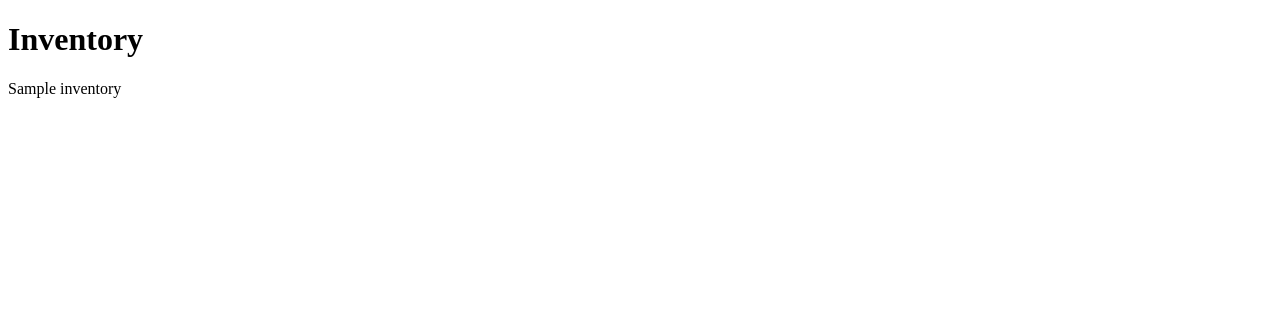
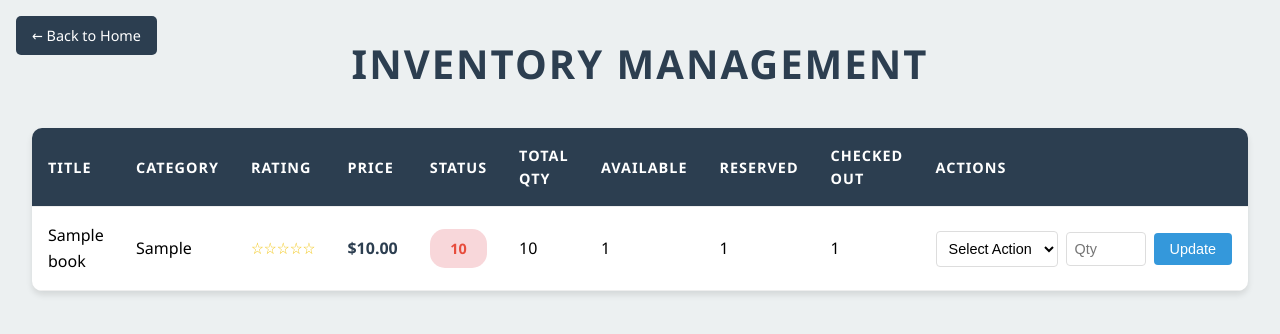
Before and after one commit to KyleSpicer/Group-2-Project, a Flask app: template templates/inventory.html in a window 1280 px wide. Shown: the top 334 px of the page. Run offline with Flask 3, Linux system fonts and the light colour scheme; the template is opened without the code that fills it: most values are stand-ins (such as "Sample title", 1, 10 or a date in 2020); parts of the project's set-up code (start-up, migrations or seed data) failed here and were passed over.

Commit message:
Update repo for Week 2 contributions

```diff
--- a/src/main.py
+++ b/src/main.py
@@ -1,29 +1,115 @@
 """Main entry point for Bookstore Management System"""
 
-from flask import Flask, render_template
+from flask import Flask, render_template, request, redirect
 import pandas as pd
+import os
 
-app = Flask(__name__, template_folder="../templates")
+# Create Flask app and tell it where to find templates and static files
+app = Flask(__name__,
+           template_folder="../templates",
+           static_folder="../static")
 
-bookstore_db_path = "dataset/bookstore_db.csv"
+# Get full path to the CSV database
+bookstore_db_path = os.path.abspath(os.path.join(os.path.dirname(__file__), "dataset", "bookstore_db.csv"))
 
-# --- LOAD DATA ON STARTUP ---
-# Read CSV into pandas DataFrame when app starts
-inventory_df = pd.read_csv(bookstore_db_path)
-
-# --- ROUTES ---
+# Home page
 @app.route('/')
 def home():
     return render_template('home.html', title="Group 2 Bookstore Management System")
 
-# Placeholder routes for modularization
+# Inventory display and logic
 @app.route('/inventory')
 def inventory():
-    # Just show column names as a demo
-    # Convert the dataframe to HTML for better display
-    inventory_html = inventory_df.to_html(classes='table table-striped')
-    return render_template('inventory.html', inventory=inventory_html)
+    try:
+        # Load inventory CSV
+        df = pd.read_csv(bookstore_db_path)
 
+        # Add necessary columns if they don't exist
+        if 'Available_Count' not in df.columns:
+            df['Available_Count'] = df['Quantity']
+        if 'Reserved_Count' not in df.columns:
+            df['Reserved_Count'] = 0
+        if 'Checked_Out_Count' not in df.columns:
+            df['Checked_Out_Count'] = 0
+        if 'Lost_Count' in df.columns:
+            df.drop(columns=['Lost_Count'], inplace=True)  # Remove deprecated Lost column
+
+        # Stock status is based only on available books
+        df['Stock'] = df['Available_Count'].apply(lambda x: 'Out of stock' if x == 0 else 'In stock')
+
+        # Save updates
+        df.to_csv(bookstore_db_path, index=False)
+
+        # Send inventory to template
+        return render_template('inventory.html', books=df.to_dict(orient='records'))
+    except Exception as e:
+        print(f"Error loading inventory: {str(e)}")
+        return f"Error loading inventory: {str(e)}"
+
+# Update inventory based on user input
+@app.route('/update_status', methods=['POST'])
+def update_status():
+    try:
+        title = request.form.get('title')  # Book title
+        action = request.form.get('status')  # What the user selected (e.g., "Checked Out")
+        quantity_change = request.form.get('quantity_change')  # Optional number input
+
+        # Load current data
+        df = pd.read_csv(bookstore_db_path)
+        mask = df['Title'] == title  # Find the row for the given book
+
+        # Make sure required columns exist
+        for col in ['Available_Count', 'Reserved_Count', 'Checked_Out_Count']:
+            if col not in df.columns:
+                df[col] = 0
+
+        # Convert quantity input to integer
+        if quantity_change:
+            try:
+                quantity_change = int(quantity_change)
+            except ValueError:
+                quantity_change = 0
+        else:
+            quantity_change = 0
+
+        # Logic for each action type
+        if action == "Add Book" and quantity_change > 0:
+            df.loc[mask, 'Quantity'] += quantity_change
+            df.loc[mask, 'Available_Count'] += quantity_change
+        elif action == "Checked Out" and quantity_change > 0:
+            available = df.loc[mask, 'Available_Count'].values[0]
+            if available >= quantity_change:
+                df.loc[mask, 'Checked_Out_Count'] += quantity_change
+                df.loc[mask, 'Available_Count'] -= quantity_change
+        elif action == "Reserved" and quantity_change > 0:
+            available = df.loc[mask, 'Available_Count'].values[0]
+            if available >= quantity_change:
+                df.loc[mask, 'Reserved_Count'] += quantity_change
+                df.loc[mask, 'Available_Count'] -= quantity_change
+        elif action == "Lost" and quantity_change > 0:
+            available = df.loc[mask, 'Available_Count'].values[0]
+            quantity = df.loc[mask, 'Quantity'].values[0]
+            if quantity >= quantity_change:
+                df.loc[mask, 'Quantity'] -= quantity_change
+                if available >= quantity_change:
+                    df.loc[mask, 'Available_Count'] -= quantity_change
+        elif action == "Return" and quantity_change > 0:
+            checked_out = df.loc[mask, 'Checked_Out_Count'].values[0]
+            if checked_out >= quantity_change:
+                df.loc[mask, 'Checked_Out_Count'] -= quantity_change
+                df.loc[mask, 'Available_Count'] += quantity_change
+
+        # Update stock display
+        df['Stock'] = df['Available_Count'].apply(lambda x: 'Out of stock' if x == 0 else 'In stock')
+
+        # Save updates
+        df.to_csv(bookstore_db_path, index=False)
+        return redirect('/inventory')
+    except Exception as e:
+        print(f"Error updating inventory: {str(e)}")
+        return f"Error updating inventory: {str(e)}"
+
+# Placeholder pages for future development
 @app.route('/customer_order')
 def customer_order():
     return "Customer order module will go here."
@@ -36,6 +122,7 @@ def supplier_order():
 def records():
     return "Records module will go here."
 
-
-if __name__=="__main__":
+# Run the app
+if __name__ == "__main__":
     app.run(debug=True)
+#
--- /dev/null
+++ b/static/css/styles.css
@@ -0,0 +1,232 @@
+/* Common Variables */
+:root {
+    --primary-color: #2c3e50;
+    --secondary-color: #3498db;
+    --accent-color: #e74c3c;
+    --background-color: #ecf0f1;
+    --success-color: #27ae60;
+    --warning-color: #f1c40f;
+}
+
+/* Reset and Base Styles */
+* {
+    margin: 0;
+    padding: 0;
+    box-sizing: border-box;
+}
+
+body {
+    font-family: 'Segoe UI', Tahoma, Geneva, Verdana, sans-serif;
+    line-height: 1.6;
+    background-color: var(--background-color);
+    min-height: 100vh;
+}
+
+/* Container Styles */
+.container {
+    width: 100%;
+    max-width: 1400px;
+    margin: 0 auto;
+    padding: 2rem;
+    text-align: center;
+}
+
+/* Typography */
+h1 {
+    color: var(--primary-color);
+    font-size: 2.5rem;
+    margin-bottom: 2rem;
+    text-transform: uppercase;
+    letter-spacing: 2px;
+    text-align: center;
+}
+
+/* Home Page Specific Styles */
+.menu-grid {
+    display: grid;
+    grid-template-columns: repeat(auto-fit, minmax(250px, 1fr));
+    gap: 1.5rem;
+    margin-top: 2rem;
+}
+
+.menu-item {
+    background: white;
+    padding: 2rem;
+    border-radius: 10px;
+    box-shadow: 0 4px 6px rgba(0, 0, 0, 0.1);
+    transition: transform 0.3s ease, box-shadow 0.3s ease;
+}
+
+.menu-item:hover {
+    transform: translateY(-5px);
+    box-shadow: 0 6px 12px rgba(0, 0, 0, 0.15);
+}
+
+.menu-button {
+    width: 100%;
+    padding: 1rem;
+    font-size: 1.1rem;
+    color: white;
+    background-color: var(--secondary-color);
+    border: none;
+    border-radius: 5px;
+    cursor: pointer;
+    transition: background-color 0.3s ease;
+}
+
+.menu-button:hover {
+    background-color: var(--primary-color);
+}
+
+.menu-icon {
+    font-size: 2rem;
+    margin-bottom: 1rem;
+    color: var(--primary-color);
+}
+
+/* Inventory Page Specific Styles */
+.back-button {
+    position: fixed;
+    top: 1rem;
+    left: 1rem;
+    padding: 0.5rem 1rem;
+    background-color: var(--primary-color);
+    color: white;
+    border: none;
+    border-radius: 5px;
+    cursor: pointer;
+    text-decoration: none;
+    font-size: 0.9rem;
+}
+
+.back-button:hover {
+    background-color: var(--secondary-color);
+}
+
+.table-container {
+    background: white;
+    border-radius: 10px;
+    box-shadow: 0 4px 6px rgba(0, 0, 0, 0.1);
+    overflow-x: auto;
+}
+
+table {
+    width: 100%;
+    border-collapse: collapse;
+    margin: 0;
+}
+
+th, td {
+    padding: 1rem;
+    text-align: left;
+    border-bottom: 1px solid #eee;
+}
+
+th {
+    background-color: var(--primary-color);
+    color: white;
+    font-weight: 600;
+    text-transform: uppercase;
+    font-size: 0.9rem;
+    letter-spacing: 1px;
+}
+
+tr:nth-child(even) {
+    background-color: #f8f9fa;
+}
+
+tr:hover {
+    background-color: #f1f3f5;
+}
+
+.stock-status {
+    padding: 0.5rem 1rem;
+    border-radius: 15px;
+    font-size: 0.9rem;
+    font-weight: 600;
+    display: block;
+    width: 100%;
+    text-align: center;
+    white-space: nowrap;
+}
+
+.in-stock {
+    background-color: #d4edda;
+    color: var(--success-color);
+}
+
+.out-of-stock {
+    background-color: #f8d7da;
+    color: var(--accent-color);
+}
+
+.update-form {
+    display: flex;
+    gap: 0.5rem;
+    align-items: center;
+    justify-content: center;
+}
+
+select, input[type="number"] {
+    padding: 0.5rem;
+    border: 1px solid #ddd;
+    border-radius: 4px;
+    font-size: 0.9rem;
+    background-color: white;
+}
+
+select {
+    min-width: 120px;
+}
+
+input[type="number"] {
+    width: 80px;
+}
+
+button[type="submit"] {
+    padding: 0.5rem 1rem;
+    background-color: var(--secondary-color);
+    color: white;
+    border: none;
+    border-radius: 4px;
+    cursor: pointer;
+    font-size: 0.9rem;
+    transition: background-color 0.3s ease;
+}
+
+button[type="submit"]:hover {
+    background-color: var(--primary-color);
+}
+
+.price {
+    font-weight: 600;
+    color: var(--primary-color);
+}
+
+.rating {
+    color: var(--warning-color);
+}
+
+/* Responsive Design */
+@media (max-width: 768px) {
+    .container {
+        padding: 1rem;
+    }
+
+    h1 {
+        font-size: 2rem;
+    }
+
+    th, td {
+        padding: 0.75rem;
+        font-size: 0.9rem;
+    }
+
+    .update-form {
+        flex-direction: column;
+    }
+
+    select, input[type="number"] {
+        width: 100%;
+    }
+}
--- a/templates/inventory.html
+++ b/templates/inventory.html
@@ -4,9 +4,67 @@
     <meta charset="UTF-8">
     <meta name="viewport" content="width=device-width, initial-scale=1.0">
     <title>Inventory</title>
+    <link rel="stylesheet" href="{{ url_for('static', filename='css/styles.css') }}">
 </head>
 <body>
-    <h1>Inventory</h1>
-    {{ inventory|safe }}
+    <div class="container">
+        <a href="/" class="back-button">← Back to Home</a>
+        <h1>Inventory Management</h1>
+
+        <div class="table-container">
+            <table>
+                <thead>
+                    <tr>
+                        <th>Title</th>
+                        <th>Category</th>
+                        <th>Rating</th>
+                        <th>Price</th>
+                        <th>Status</th>
+                        <th>Total Qty</th>
+                        <th>Available</th>
+                        <th>Reserved</th>
+                        <th>Checked Out</th>
+                        <th>Actions</th>
+                    </tr>
+                </thead>
+                <tbody>
+                    {% for book in books %}
+                    {% set rating_map = {'One': 1, 'Two': 2, 'Three': 3, 'Four': 4, 'Five': 5} %}
+                    {% set rating_num = rating_map.get(book.Star_rating, 0) %}
+                    <tr>
+                        <td>{{ book.Title }}</td>
+                        <td>{{ book.Book_category }}</td>
+                        <td class="rating">{{ "★" * rating_num }}{{ "☆" * (5 - rating_num) }}</td>
+                        <td class="price">${{ "%.2f"|format(book.Price) }}</td>
+                        <td>
+                            <span class="stock-status {% if book.Stock == 'In stock' %}in-stock{% else %}out-of-stock{% endif %}">
+                                {{ book.Stock }}
+                            </span>
+                        </td>
+                        <td>{{ book.Quantity }}</td>
+                        <td>{{ book.Available_Count }}</td>
+                        <td>{{ book.Reserved_Count }}</td>
+                        <td>{{ book.Checked_Out_Count }}</td>
+                        <td>
+                            <form class="update-form" method="POST" action="/update_status">
+                                <input type="hidden" name="title" value="{{ book.Title }}">
+                                <select name="status" required>
+                                    <option value="">Select Action</option>
+                                    <option value="Add Book">Add Book</option>
+                                    <option value="Checked Out">Check Out</option>
+                                    <option value="Reserved">Reserve</option>
+                                    <option value="Lost">Lost</option>
+                                    <option value="Return">Return</option>
+                                </select>
+                                <input type="number" name="quantity_change" placeholder="Qty" min="1" required>
+                                <button type="submit">Update</button>
+                            </form>
+                        </td>
+                    </tr>
+                    {% endfor %}
+                </tbody>
+            </table>
+        </div>
+    </div>
 </body>
 </html>
```
Also changed, not shown: templates/home.html (+33 -6 lines), 4 other files.
